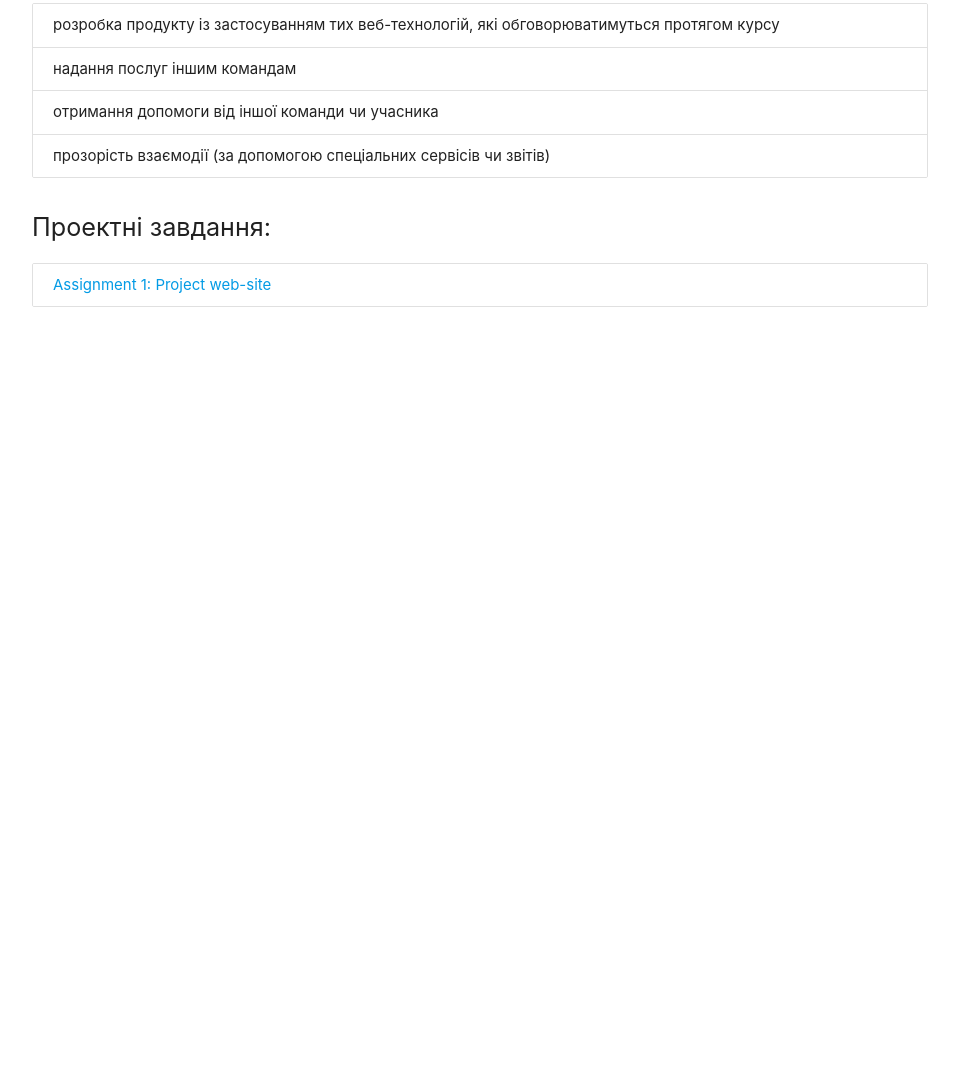
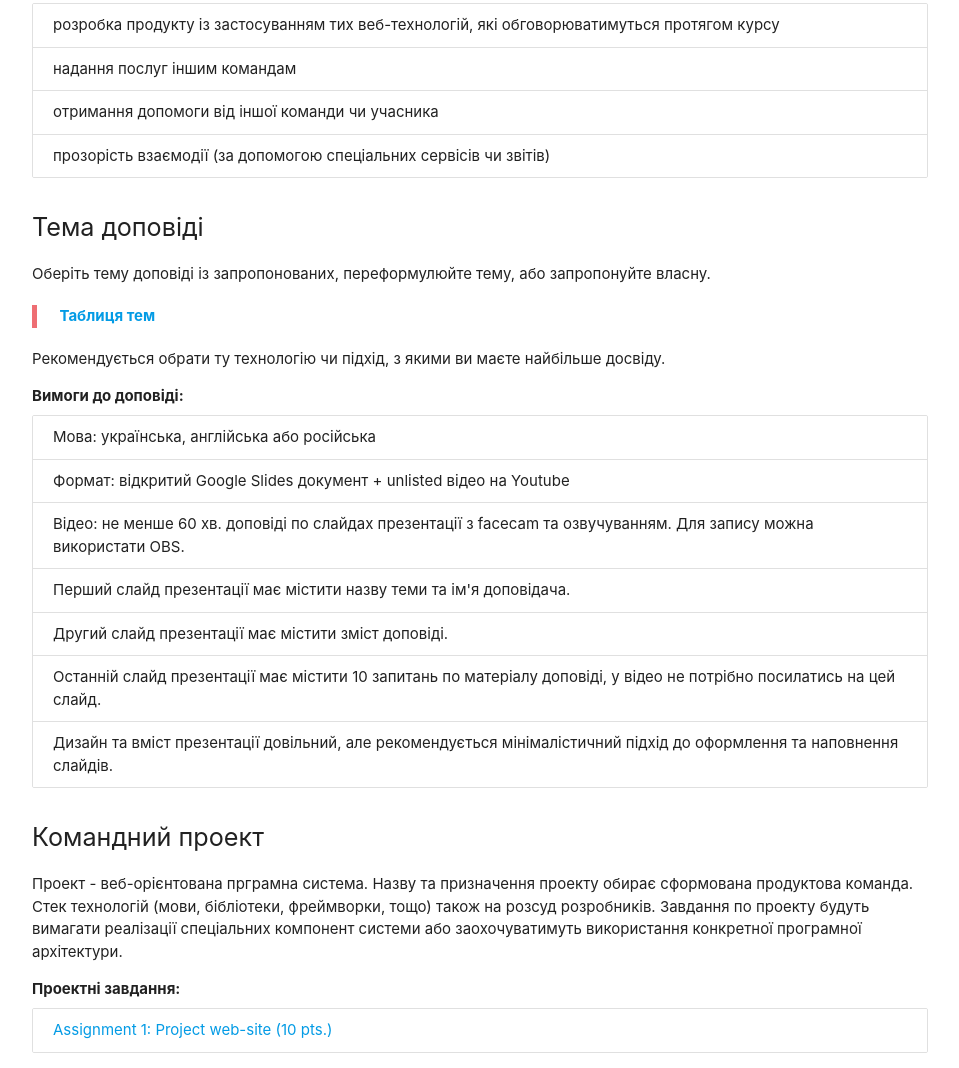
Before and after one commit to progbase/woss, a website: page index.html in a window 1280 px wide. Shown: the part 1124-2192 px from the top of the page, without its empty margins (160-1119 px from the left). Before the commit the page ends 1446 px from the top, so only its background shows below. Drawn offline with nearby package versions, Linux system fonts and the light colour scheme.

Commit message:
intro details

```diff
--- a/index.html
+++ b/index.html
@@ -47,13 +47,13 @@
         </p>
         <b>Персональні завдання</b>
         <ul class="collection">
-            <li class="collection-item">Доповідь по обраній темі</li>
-            <li class="collection-item">Тест наприкінці курсу</li>
+            <li class="collection-item"><a href="#report">Доповідь по обраній темі (30 балів)</a></li>
+            <li class="collection-item">Тест наприкінці курсу (10 балів)</li>
         </ul>
         <b>Командні завдання</b>
         <ul class="collection">
-            <li class="collection-item">Командний проект, розбитий на завдання (assignments)</li>
-            <li class="collection-item">Рольова гра: інтерв'ю</li>
+            <li class="collection-item"><a href="#project">Командний проект, розбитий на завдання (50 балів)</a></li>
+            <li class="collection-item">Рольова гра: інтерв'ю (10 балів)</li>
         </ul>
 
         <h2 class="flow-text">Команди</h2>
@@ -76,9 +76,32 @@
             <li class="collection-item">прозорість взаємодії (за допомогою спеціальних сервісів чи звітів)</li>
         </ul>
 
-        <h2 class="flow-text">Проектні завдання:</h2>
+        <h2 id="report" class="flow-text">Тема доповіді</h2>
+        <p>
+            Оберіть тему доповіді із запропонованих, переформулюйте тему, або запропонуйте власну.
+        </p>
+        <blockquote><b><a href="https://docs.google.com/spreadsheets/d/13u2jqty_wKh1UBtth3A9FU2DyAHOn9zaegToXgqRDWo/edit?usp=sharing">Таблиця тем</a></b></blockquote>
+        <p>
+            Рекомендується обрати ту технологію чи підхід, з якими ви маєте найбільше досвіду.
+        </p>
+        <b>Вимоги до доповіді:</b>
         <ul class="collection">
-            <li class="collection-item"><a href="a/1.html">Assignment 1: Project web-site</a></li>
+            <li class="collection-item">Мова: українська, англійська або російська</li>
+            <li class="collection-item">Формат: відкритий Google Slides документ + unlisted відео на Youtube</li>
+            <li class="collection-item">Відео: не менше 60 хв. доповіді по слайдах презентації з facecam та озвучуванням. Для запису можна використати OBS.</li>
+            <li class="collection-item">Перший слайд презентації має містити назву теми та ім'я доповідача.</li>
+            <li class="collection-item">Другий слайд презентації має містити зміст доповіді.</li>
+            <li class="collection-item">Останній слайд презентації має містити 10 запитань по матеріалу доповіді, у відео не потрібно посилатись на цей слайд.</li>
+            <li class="collection-item">Дизайн та вміст презентації довільний, але рекомендується мінімалістичний підхід до оформлення та наповнення слайдів.</li>
+        </ul>
+
+        <h2 id="project" class="flow-text">Командний проект</h2>
+        <p>
+            Проект - веб-орієнтована прграмна система. Назву та призначення проекту обирає сформована продуктова команда. Стек технологій (мови, бібліотеки, фреймворки, тощо) також на розсуд розробників. Завдання по проекту будуть вимагати реалізації спеціальних компонент системи або заохочуватимуть використання конкретної програмної архітектури.
+        </p>
+        <b>Проектні завдання:</b>
+        <ul class="collection">
+            <li class="collection-item"><a href="a/1.html">Assignment 1: Project web-site (10 pts.)</a></li>
         </ul>
 
     </div>
```
